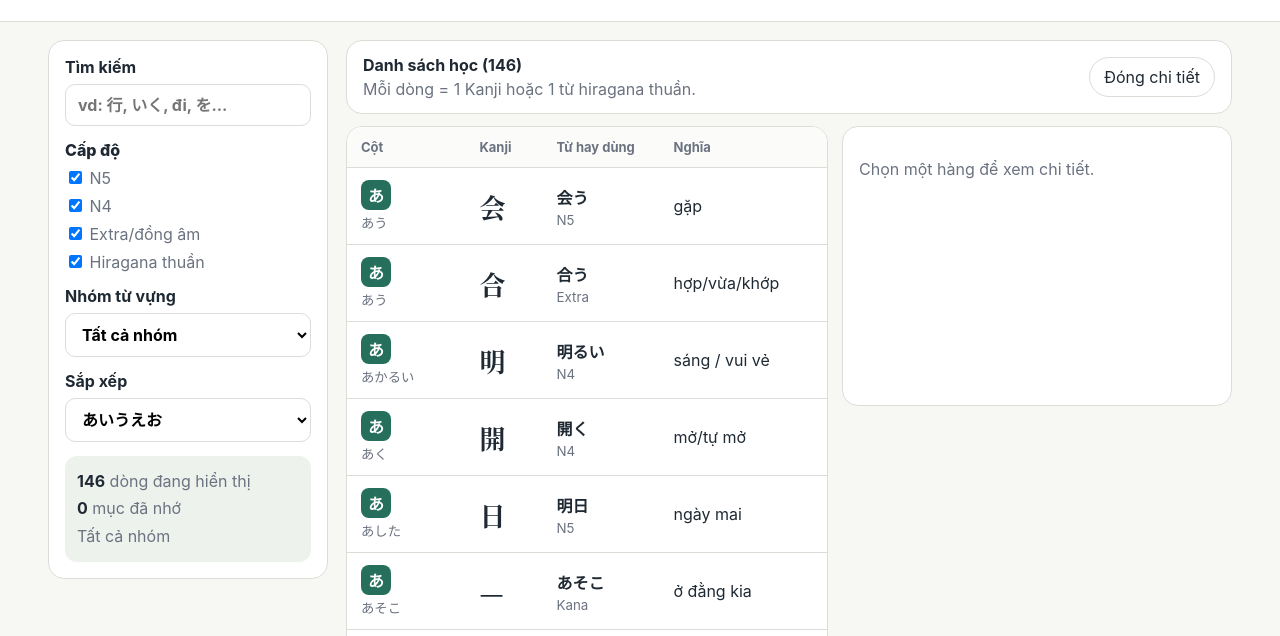
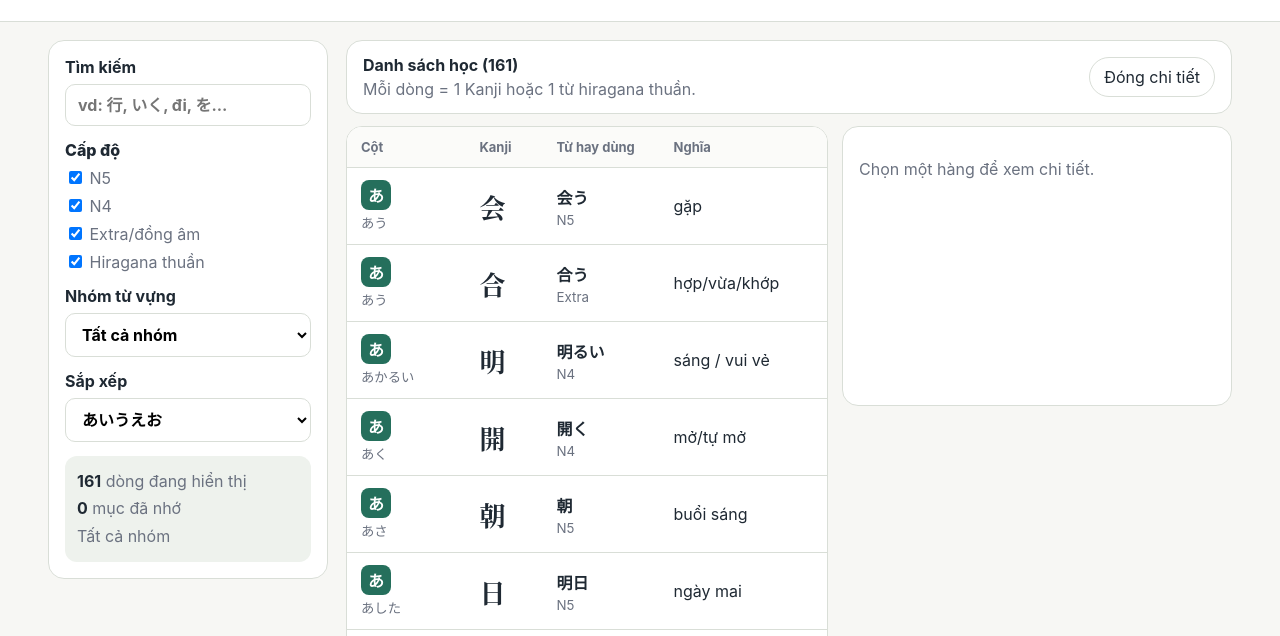
Before and after one commit to penguninn/learn-kanji, a plain HTML site: page index.html in a window 1280 px wide. Shown: the part 164-800 px from the top of the page. Drawn offline with Linux system fonts and the light colour scheme.

Commit message:
feat(kanji): load supplemental kanji data

```diff
--- a/index.html
+++ b/index.html
@@ -83,6 +83,7 @@
   </main>
 
   <script src="./data/kanji-data.js"></script>
+  <script src="./data/kanji-extra.js"></script>
   <script src="./app.js"></script>
 </body>
 </html>
```
